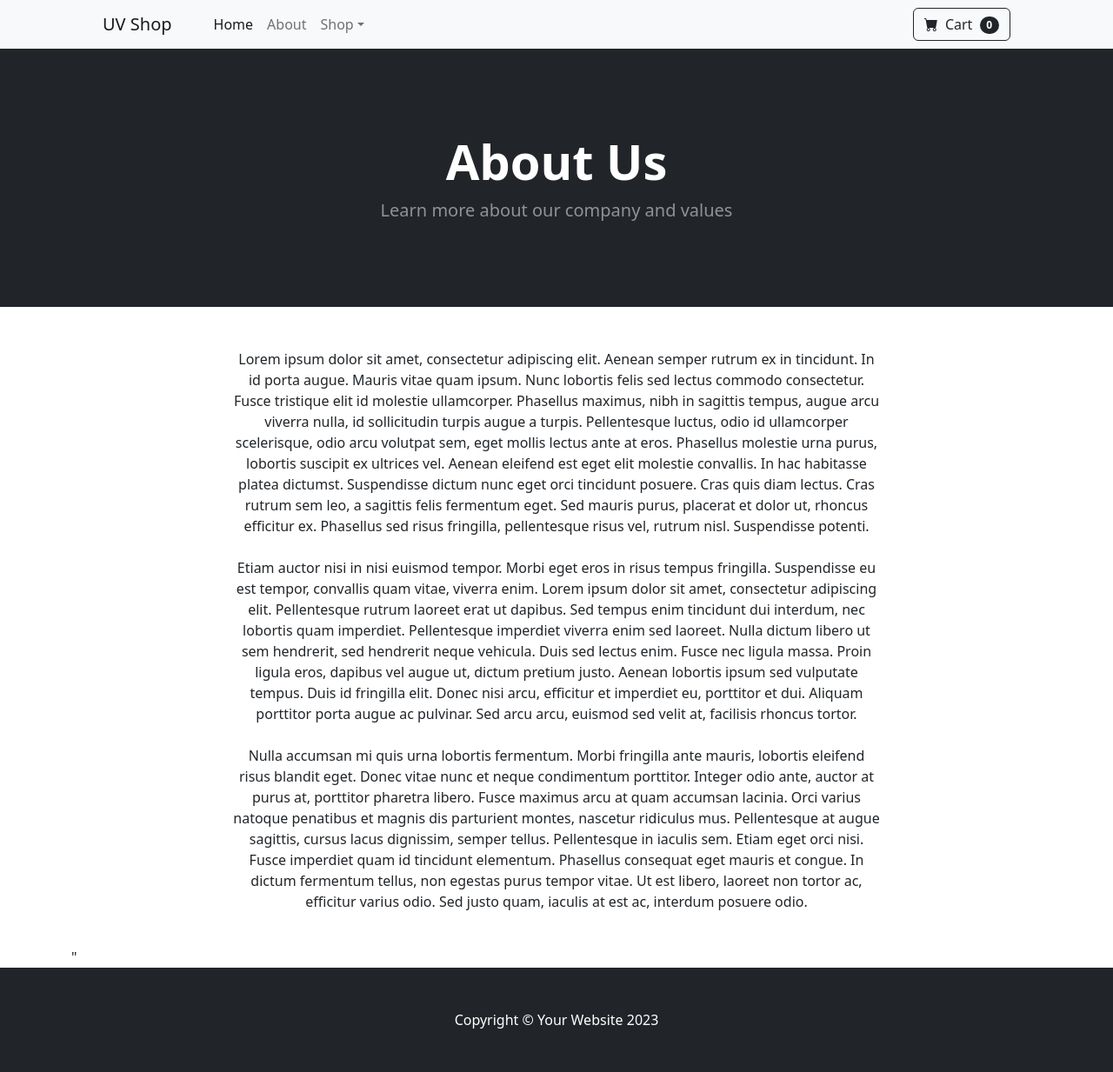
After one commit to ram-techie/ecomprj, a Django app: page /about/ in a window 1280 px wide. The commit adds this page. Shown: the whole page at 87% size. Run offline with Django 5.2, Linux system fonts and the light colour scheme; some libraries are stand-ins or nearby versions.

Commit message:
created base & about pages

```diff
--- /dev/null
+++ b/store/templates/about.html
@@ -0,0 +1,34 @@
+{% extends 'base.html' %}
+
+{% block content %}
+<!-- Navigation-->
+            {% include 'navbar.html' %}
+<!-- Header-->
+        <header class="bg-dark py-5">
+            <div class="container px-4 px-lg-5 my-5">
+                <div class="text-center text-white">
+                    <h1 class="display-4 fw-bolder">About Us</h1>
+                    <p class="lead fw-normal text-white-50 mb-0">Learn more about our company and values</p>
+                </div>
+            </div>
+        </header>
+        <div class="container">
+            <div class="row">
+                <center>
+                    <div class="col-8">
+                        <br><br>
+                        <p class="justify">
+                            Lorem ipsum dolor sit amet, consectetur adipiscing elit. Aenean semper rutrum ex in tincidunt. In id porta augue. Mauris vitae quam ipsum. Nunc lobortis felis sed lectus commodo consectetur. Fusce tristique elit id molestie ullamcorper. Phasellus maximus, nibh in sagittis tempus, augue arcu viverra nulla, id sollicitudin turpis augue a turpis. Pellentesque luctus, odio id ullamcorper scelerisque, odio arcu volutpat sem, eget mollis lectus ante at eros. Phasellus molestie urna purus, lobortis suscipit ex ultrices vel. Aenean eleifend est eget elit molestie convallis. In hac habitasse platea dictumst. Suspendisse dictum nunc eget orci tincidunt posuere. Cras quis diam lectus. Cras rutrum sem leo, a sagittis felis fermentum eget. Sed mauris purus, placerat et dolor ut, rhoncus efficitur ex. Phasellus sed risus fringilla, pellentesque risus vel, rutrum nisl. Suspendisse potenti.
+                        <br><br>
+
+                            Etiam auctor nisi in nisi euismod tempor. Morbi eget eros in risus tempus fringilla. Suspendisse eu est tempor, convallis quam vitae, viverra enim. Lorem ipsum dolor sit amet, consectetur adipiscing elit. Pellentesque rutrum laoreet erat ut dapibus. Sed tempus enim tincidunt dui interdum, nec lobortis quam imperdiet. Pellentesque imperdiet viverra enim sed laoreet. Nulla dictum libero ut sem hendrerit, sed hendrerit neque vehicula. Duis sed lectus enim. Fusce nec ligula massa. Proin ligula eros, dapibus vel augue ut, dictum pretium justo. Aenean lobortis ipsum sed vulputate tempus. Duis id fringilla elit. Donec nisi arcu, efficitur et imperdiet eu, porttitor et dui. Aliquam porttitor porta augue ac pulvinar. Sed arcu arcu, euismod sed velit at, facilisis rhoncus tortor.
+                        <br><br>
+
+                            Nulla accumsan mi quis urna lobortis fermentum. Morbi fringilla ante mauris, lobortis eleifend risus blandit eget. Donec vitae nunc et neque condimentum porttitor. Integer odio ante, auctor at purus at, porttitor pharetra libero. Fusce maximus arcu at quam accumsan lacinia. Orci varius natoque penatibus et magnis dis parturient montes, nascetur ridiculus mus. Pellentesque at augue sagittis, cursus lacus dignissim, semper tellus. Pellentesque in iaculis sem. Etiam eget orci nisi. Fusce imperdiet quam id tincidunt elementum. Phasellus consequat eget mauris et congue. In dictum fermentum tellus, non egestas purus tempor vitae. Ut est libero, laoreet non tortor ac, efficitur varius odio. Sed justo quam, iaculis at est ac, interdum posuere odio.
+                        <br><br>
+                    </p>
+                    </div>
+                </center>
+            </div>"
+        </div>
+{% endblock %}
--- /dev/null
+++ b/store/templates/base.html
@@ -0,0 +1,41 @@
+{% load static %}
+<!DOCTYPE html>
+<html lang="en">
+    <head>
+        <meta charset="utf-8" />
+        <meta name="viewport" content="width=device-width, initial-scale=1, shrink-to-fit=no" />
+        <meta name="description" content="" />
+        <meta name="author" content="" />
+        <title>UV Shop - Online Shopping site in India: Shop Online for Mobiles, Books, Watches, Shoes and More </title>
+        <!-- Favicon-->
+        <link rel="icon" type="image/x-icon" href="{%static 'assets/favicon.ico' %}"/>
+        <!-- Bootstrap icons-->
+        <link href="https://cdn.jsdelivr.net/npm/bootstrap-icons@1.5.0/font/bootstrap-icons.css" rel="stylesheet" />
+        <!-- Core theme CSS (includes Bootstrap)-->
+        <link href="{% static 'css/styles.css' %}" rel="stylesheet" />
+    </head>
+    <body>
+       {% block content %}
+
+       {% endblock %}
+
+        <!-- Footer-->
+        <footer class="py-5 bg-dark">
+            <div class="container"><p class="m-0 text-center text-white">Copyright &copy; Your Website 2023</p></div>
+        </footer>
+        <!-- Preloader Stater -->
+        <!-- <div id="preloader-active">
+            <div class="preloader d-flex align-items-center justify-content-center">
+                <div class="preloader-inner position-relative">
+                    <div class="text-center">
+                        <img src="{% static 'assets/imgs/loader/loading.gif' %}" alt="" />
+                     </div>
+                </div>
+            </div>
+        </div> -->
+        <!-- Bootstrap core JS-->
+        <script src="https://cdn.jsdelivr.net/npm/bootstrap@5.2.3/dist/js/bootstrap.bundle.min.js"></script>
+        <!-- Core theme JS-->
+        <script src="{% static 'js/scripts.js' %}"></script>
+    </body>
+</html>
--- /dev/null
+++ b/store/templates/navbar.html
@@ -0,0 +1,29 @@
+<!-- Navigation-->
+        <nav class="navbar navbar-expand-lg navbar-light bg-light">
+            <div class="container px-4 px-lg-5">
+                <a class="navbar-brand" href="{% url 'home' %}"> UV Shop </a>
+                <button class="navbar-toggler" type="button" data-bs-toggle="collapse" data-bs-target="#navbarSupportedContent" aria-controls="navbarSupportedContent" aria-expanded="false" aria-label="Toggle navigation"><span class="navbar-toggler-icon"></span></button>
+                <div class="collapse navbar-collapse" id="navbarSupportedContent">
+                    <ul class="navbar-nav me-auto mb-2 mb-lg-0 ms-lg-4">
+                        <li class="nav-item"><a class="nav-link active" aria-current="page" href="{% url 'home' %}">Home</a></li>
+                        <li class="nav-item"><a class="nav-link" href="{% url 'about' %}">About</a></li>
+                        <li class="nav-item dropdown">
+                            <a class="nav-link dropdown-toggle" id="navbarDropdown" href="#" role="button" data-bs-toggle="dropdown" aria-expanded="false">Shop</a>
+                            <ul class="dropdown-menu" aria-labelledby="navbarDropdown">
+                                <li><a class="dropdown-item" href="#!">All Products</a></li>
+                                <li><hr class="dropdown-divider" /></li>
+                                <li><a class="dropdown-item" href="#!">Popular Items</a></li>
+                                <li><a class="dropdown-item" href="#!">New Arrivals</a></li>
+                            </ul>
+                        </li>
+                    </ul>
+                    <form class="d-flex">
+                        <button class="btn btn-outline-dark" type="submit">
+                            <i class="bi-cart-fill me-1"></i>
+                            Cart
+                            <span class="badge bg-dark text-white ms-1 rounded-pill">0</span>
+                        </button>
+                    </form>
+                </div>
+            </div>
+        </nav>
--- a/store/urls.py
+++ b/store/urls.py
@@ -2,5 +2,6 @@
 from django.urls import path
 from . import views
 urlpatterns = [
-    path('', views.home, name= 'name'),
+    path('', views.home, name= 'home'),
+    path('about/', views.about, name= 'about'),
 ]
--- a/store/views.py
+++ b/store/views.py
@@ -5,5 +5,7 @@ def home(request):
     products = Product.objects.all
     return render(request,'home.html', {'products' :products})
 
+def about(request):
+    return render(request, 'about.html',{})
 
 # Create your views here.
```
Also changed, not shown: store/templates/home.html (+36 -65 lines), db.sqlite3.
